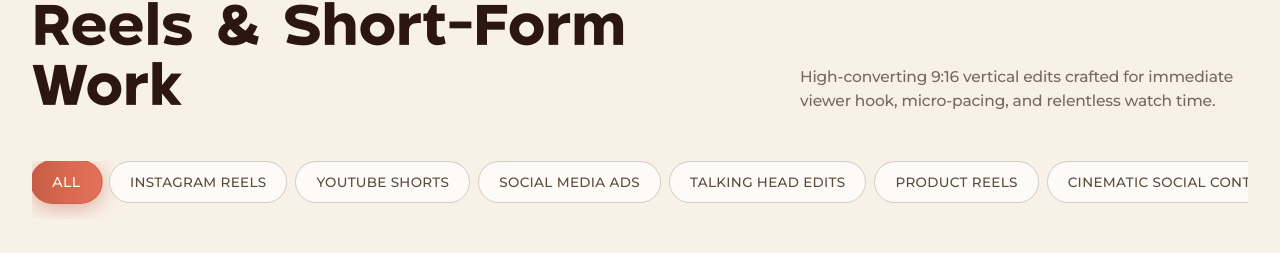
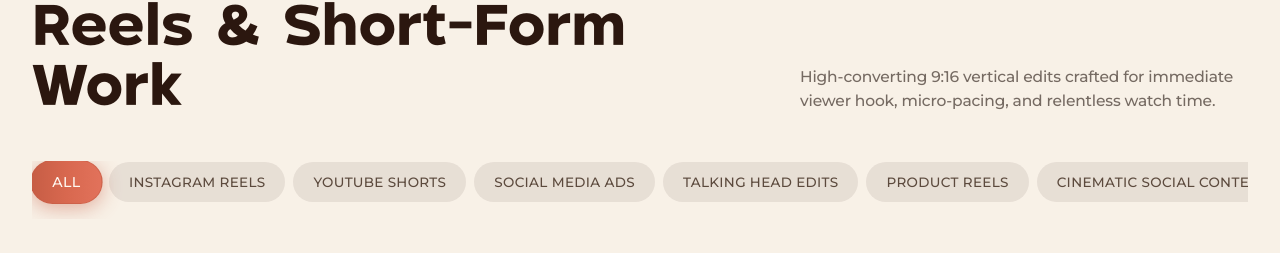
Before and after one commit to ahmadafsar797/afsar-portfolio, a React (Vite) app: page / in a window 1280 px wide. Shown: the part 2058-2311 px from the top of the page. Built offline with nearby package versions, Linux system fonts and the light colour scheme; no server answers; a web font is replaced by a local one.

Commit message:
removed buttton

```diff
--- a/src/components/ReelsSection.tsx
+++ b/src/components/ReelsSection.tsx
@@ -75,7 +75,7 @@ export const ReelsSection: React.FC<ReelsSectionProps> = ({ reels, onOpenLightbo
                   className={`group/filter relative text-xs font-sans uppercase tracking-wide px-5 py-2.5 rounded-full whitespace-nowrap transition-all duration-300 cursor-pointer font-black ${
                     active
                       ? 'bg-gradient-to-r from-[#C65D45] via-[#D8684F] to-[#E2725B] text-[#FFF9F2] shadow-[0_4px_18px_rgba(198,93,69,0.45)] scale-105 border border-[#C65D45]/60'
-                      : 'bg-white/70 hover:bg-white text-[#5C4A3D] hover:text-[#2B170F] border border-[#2B170F]/20 hover:border-[#C65D45]/40 hover:shadow-[0_2px_10px_rgba(198,93,69,0.15)] font-semibold'
+                      : 'bg-[#2B170F]/8 hover:bg-[#2B170F]/12 text-[#5C4A3D] hover:text-[#2B170F] font-semibold'
                   }`}
                 >
                   {/* shimmer clipped inside its own overflow-hidden wrapper so outer glow is not cut */}
```
Also changed, not shown: 1 other file (tests, documents, lock files or other folders).
